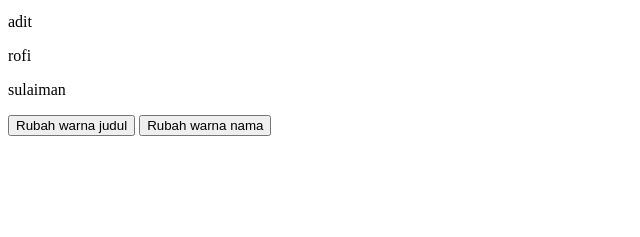
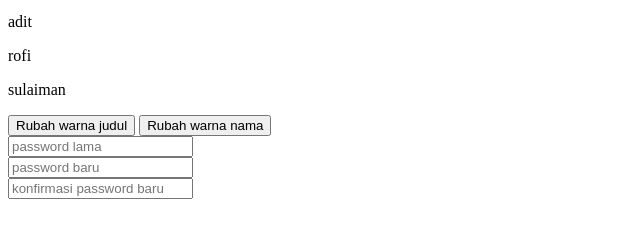
Before and after one commit to hexdemsion/js-dasar, a plain HTML site: page index.html in a window 1280 px wide. Shown: the part 101-338 px from the top of the page, without its empty margins (0-640 px from the left). Drawn offline with Linux system fonts and the light colour scheme.

Commit message:
membuat fitur validasi password dengan onkeyup

```diff
--- a/dom.js
+++ b/dom.js
@@ -8,3 +8,16 @@ function rubahWarnaNama() {
 		elements[i].style.color="green"
 	}
 }
+
+function cocokkanPassword() {
+	var passBaru = document.getElementById("passBaru").value
+	var passBaruConfirm = document.getElementById("passBaruConfirm").value
+
+	if (passBaru !== passBaruConfirm) {
+		console.log("password tidak cocok")
+		document.getElementById("passBaruConfirm").style.border = "1px solid red"
+	}else{
+		console.log("password sudah cocok")
+		document.getElementById("passBaruConfirm").style.border = "1px solid green"
+	}
+}
--- a/index.html
+++ b/index.html
@@ -12,9 +12,15 @@
 	<p class="nama">rofi</p>
 	<p class="nama">sulaiman</p>
 
-
 	<button onclick="rubahWarnaJudul()">Rubah warna judul</button>
 	<button onclick="rubahWarnaNama()">Rubah warna nama</button>
+
+	<br>
+	<input type="text" id="passLama" placeholder="password lama">
+	<br>
+	<input type="text" id="passBaru" placeholder="password baru">
+	<br>
+	<input type="text" id="passBaruConfirm" onkeyup="cocokkanPassword()" placeholder="konfirmasi password baru">
 
 <script src="script.js"></script>
 <script src="dom.js"></script>
```
